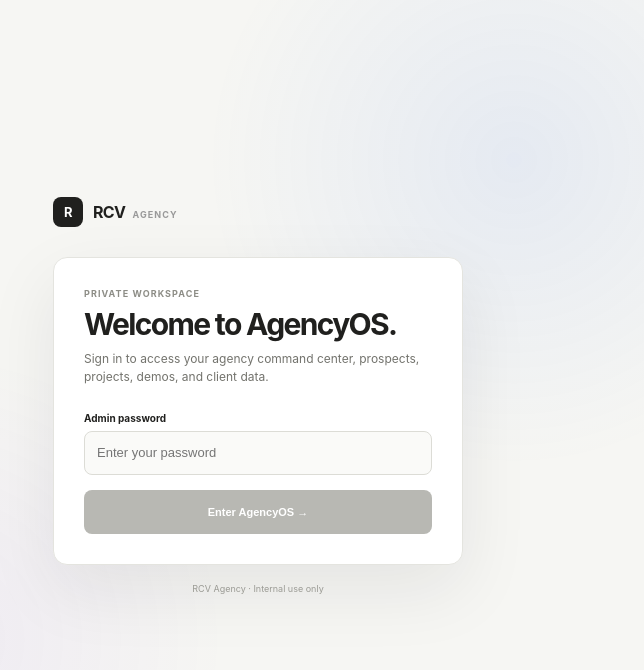
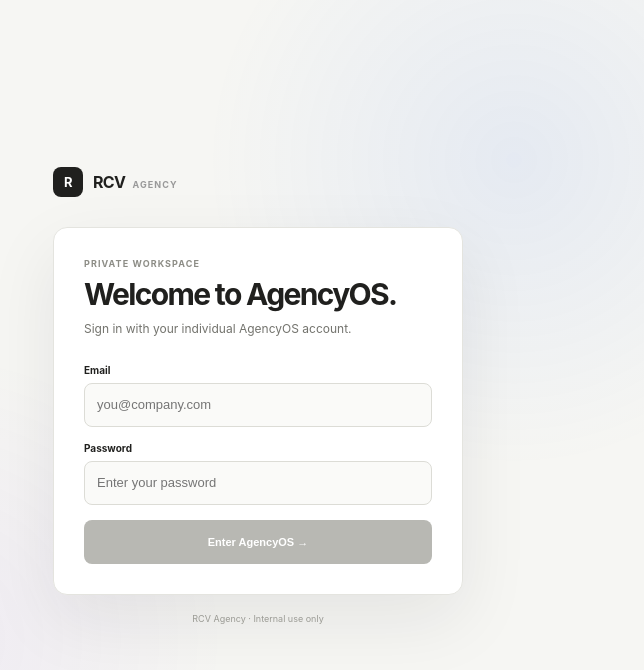
Before and after one commit to rcarvierling-ship-it/AgencyOS, a Next.js app in the folder apps/web/: page /admin/login in a window 1280 px wide. Shown: the top 670 px of the page, without its empty margins (382-1026 px from the left). Built offline with nearby package versions, Linux system fonts and the light colour scheme.

Commit message:
Update admin login for individual accounts

```diff
--- a/apps/web/app/admin/login/page.tsx
+++ b/apps/web/app/admin/login/page.tsx
@@ -1,20 +1,25 @@
-'use client';
+'use client'
 
-import { FormEvent, useState } from 'react';
-import { useRouter } from 'next/navigation';
+import { FormEvent, useState } from 'react'
+import { useRouter } from 'next/navigation'
 
 export default function AdminLogin() {
-  const router = useRouter();
-  const [password, setPassword] = useState('');
-  const [error, setError] = useState('');
-  const [loading, setLoading] = useState(false);
+  const router = useRouter()
+  const [email, setEmail] = useState('')
+  const [password, setPassword] = useState('')
+  const [error, setError] = useState('')
+  const [loading, setLoading] = useState(false)
 
   async function submit(event: FormEvent) {
-    event.preventDefault();
-    setLoading(true); setError('');
-    const response = await fetch('/api/admin/login', { method: 'POST', headers: { 'content-type': 'application/json' }, body: JSON.stringify({ password }) });
-    if (response.ok) router.replace('/admin');
-    else { setError('That password is incorrect.'); setLoading(false); }
+    event.preventDefault()
+    setLoading(true)
+    setError('')
+    try {
+      const response = await fetch('/api/admin/login', { method: 'POST', headers: { 'content-type': 'application/json' }, body: JSON.stringify({ email, password }) })
+      const data = await response.json().catch(() => ({}))
+      if (response.ok) router.replace('/admin')
+      else { setError(data.error || 'That login was not accepted.'); setLoading(false) }
+    } catch { setError('Unable to connect to AgencyOS.'); setLoading(false) }
   }
 
   return <main style={{minHeight:'100vh',display:'grid',placeItems:'center',background:'#f6f6f3',color:'#20201e',fontFamily:'Inter,ui-sans-serif,-apple-system,BlinkMacSystemFont,"Segoe UI",sans-serif',padding:24}}>
@@ -24,15 +29,17 @@ export default function AdminLogin() {
       <div style={{background:'#fff',border:'1px solid #e4e4df',borderRadius:14,padding:30,boxShadow:'0 25px 70px rgba(30,30,40,.08)'}}>
         <div style={{fontSize:9,color:'#8d8d86',letterSpacing:'.12em',textTransform:'uppercase',fontWeight:650}}>Private workspace</div>
         <h1 style={{fontSize:30,lineHeight:1.05,letterSpacing:'-.055em',margin:'10px 0 9px'}}>Welcome to AgencyOS.</h1>
-        <p style={{fontSize:12,lineHeight:1.55,color:'#73736d',margin:'0 0 25px'}}>Sign in to access your agency command center, prospects, projects, demos, and client data.</p>
+        <p style={{fontSize:12,lineHeight:1.55,color:'#73736d',margin:'0 0 25px'}}>Sign in with your individual AgencyOS account.</p>
         <form onSubmit={submit}>
-          <label style={{display:'block',fontSize:10,fontWeight:650,marginBottom:7}}>Admin password</label>
-          <input autoFocus type="password" value={password} onChange={e=>setPassword(e.target.value)} placeholder="Enter your password" style={{width:'100%',height:44,border:'1px solid #dcdcd6',borderRadius:8,padding:'0 12px',fontSize:13,outline:'none',background:'#fafaf8'}} />
+          <label style={{display:'block',fontSize:10,fontWeight:650,marginBottom:7}}>Email</label>
+          <input autoFocus type="email" value={email} onChange={e=>setEmail(e.target.value)} placeholder="you@company.com" autoComplete="username" style={{width:'100%',height:44,border:'1px solid #dcdcd6',borderRadius:8,padding:'0 12px',fontSize:13,outline:'none',background:'#fafaf8'}} />
+          <label style={{display:'block',fontSize:10,fontWeight:650,margin:'15px 0 7px'}}>Password</label>
+          <input type="password" value={password} onChange={e=>setPassword(e.target.value)} placeholder="Enter your password" autoComplete="current-password" style={{width:'100%',height:44,border:'1px solid #dcdcd6',borderRadius:8,padding:'0 12px',fontSize:13,outline:'none',background:'#fafaf8'}} />
           {error && <div style={{marginTop:9,fontSize:10,color:'#b42318'}}>{error}</div>}
-          <button disabled={loading || !password} style={{width:'100%',height:44,marginTop:15,border:0,borderRadius:8,background:loading||!password?'#b8b8b3':'#20201e',color:'#fff',fontSize:11,fontWeight:650,cursor:loading?'wait':'pointer'}}>{loading?'Signing in…':'Enter AgencyOS →'}</button>
+          <button disabled={loading || !email || !password} style={{width:'100%',height:44,marginTop:15,border:0,borderRadius:8,background:loading||!email||!password?'#b8b8b3':'#20201e',color:'#fff',fontSize:11,fontWeight:650,cursor:loading?'wait':'pointer'}}>{loading?'Signing in…':'Enter AgencyOS →'}</button>
         </form>
       </div>
       <p style={{textAlign:'center',fontSize:9,color:'#9a9a94',marginTop:18}}>RCV Agency · Internal use only</p>
     </section>
-  </main>;
+  </main>
 }
```
